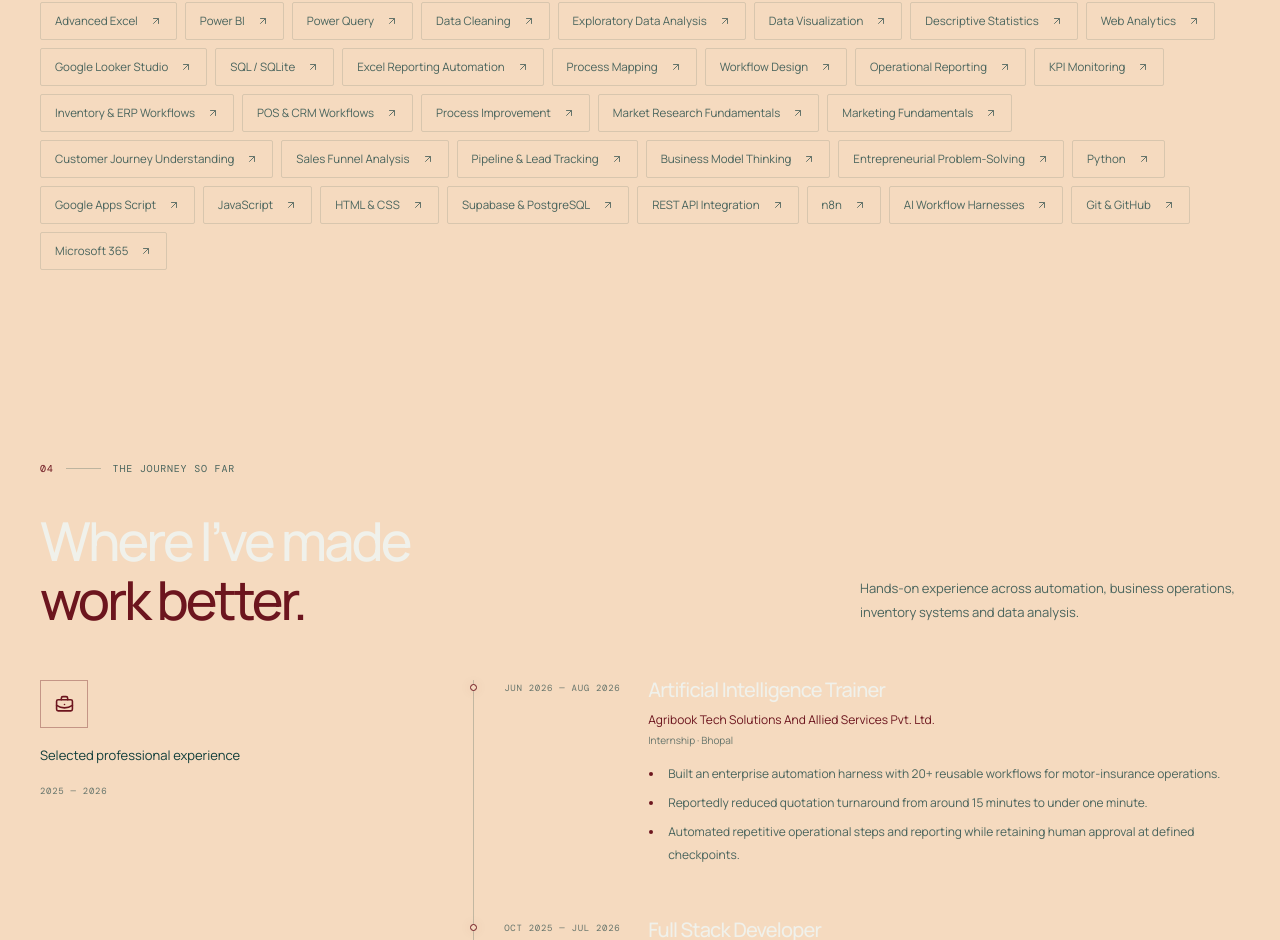
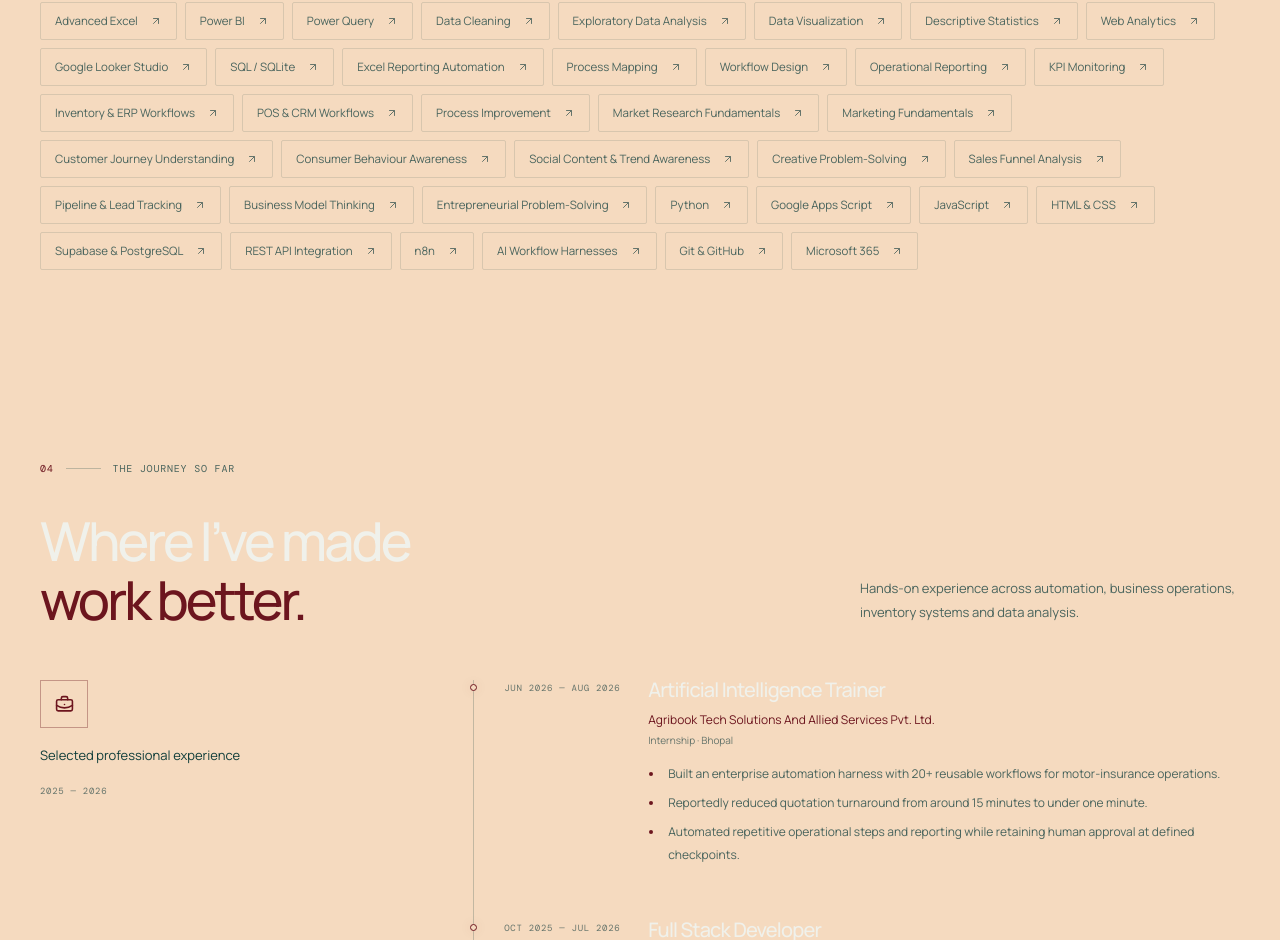
Before and after one commit to himanshupal2005/Himanshu-Portfolio, a React (Vite) app: page / in a window 1280 px wide. Shown: the part 5004-5944 px from the top of the page. Built offline with nearby package versions, Linux system fonts and the light colour scheme.

Commit message:
Add foundational buyer behaviour and creative business skills

```diff
--- a/src/data.js
+++ b/src/data.js
@@ -150,6 +150,9 @@ export const skills = [
   { name: "Market Research Fundamentals", group: "Business Foundations" },
   { name: "Marketing Fundamentals", group: "Business Foundations" },
   { name: "Customer Journey Understanding", group: "Business Foundations" },
+  { name: "Consumer Behaviour Awareness", group: "Business Foundations" },
+  { name: "Social Content & Trend Awareness", group: "Business Foundations" },
+  { name: "Creative Problem-Solving", group: "Business Foundations" },
   { name: "Sales Funnel Analysis", group: "Business Foundations" },
   { name: "Pipeline & Lead Tracking", group: "Business Foundations" },
   { name: "Business Model Thinking", group: "Business Foundations" },
```
